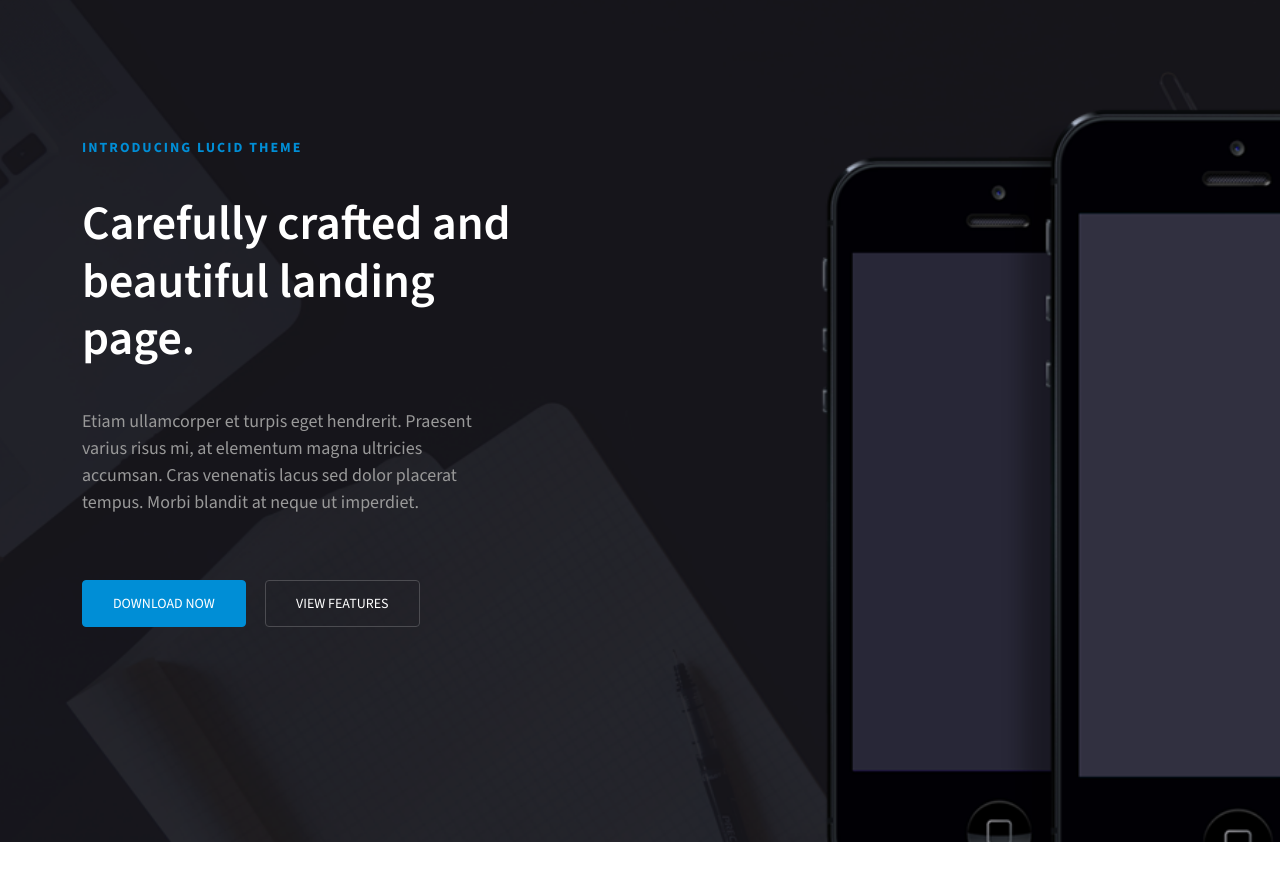
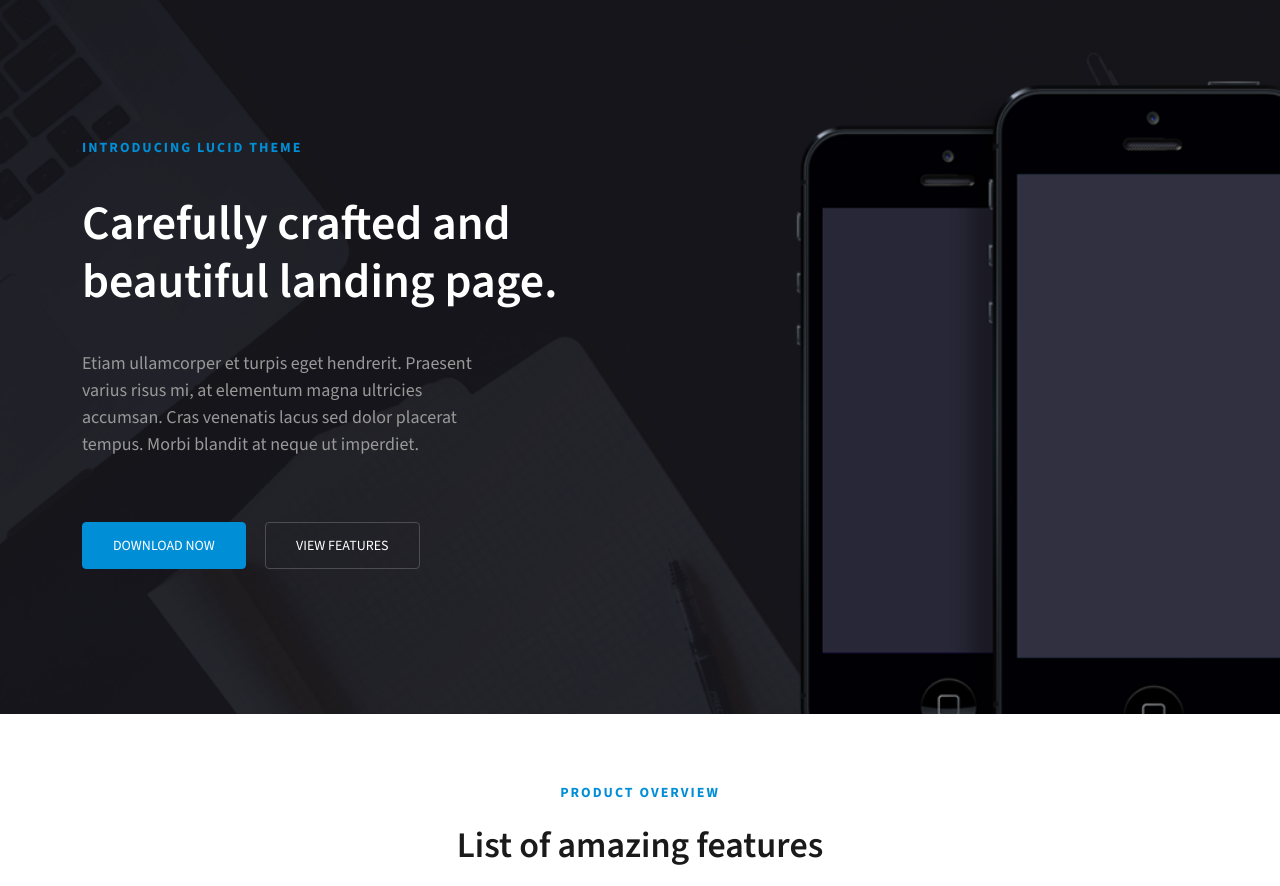
Before and after one commit to Rayhan5799/lucid, a plain HTML site: page index.html in a window 1280 px wide. Shown: the part 66-952 px from the top of the page. Drawn offline with nearby package versions, Linux system fonts and the light colour scheme.

Commit message:
Update style.css

```diff
--- a/css/style.css
+++ b/css/style.css
@@ -19,29 +19,27 @@ ul{
 li{
     list-style: none;
 }
-p{
-    color: #999999;
-    font-size: 18px;
-}
-.top{
+.title-h{
     color: #008ed6;
     font-size: 14px;
     text-transform: uppercase;
     letter-spacing: 2px;
     font-weight: 700;
 }
-.top-b{
+.title-b{
     color: #1a1a1a;
     font-size: 36px;
     font-weight: 600;
+}
+.title-f{
+    color: #999999;
+    font-size: 18px;
 }
 /******************
 global css end
 ******************/
 .header-section{
-    background: url(../img/banner-a.png);
-    background-position: center;
-    background-repeat: no-repeat;
+    background: url(../img/banner-a.png) center bottom no-repeat;
     background-size: cover;
     padding: 15px 0px;
 }
@@ -56,30 +54,23 @@ global css end
     background-repeat: no-repeat;
 }
 .header-section .content{
-    padding: 130px 0px;
-    padding-right: 100px;
+    padding: 130px 0px 0px;
+
 }
-.header-section .content span{
-    color: #008ed6;
-    font-size: 14px;
-    text-transform: uppercase;
-    letter-spacing: 2px;
-    font-weight: 700;
-}
+
 .header-section .content h1{
     color: #fff;
     font-size: 48px;
     font-weight: 600;
     margin: 36px 0px 40px;
+    padding-right: 20px;
 }
 .header-section .content p{
-    color: #999999;
-    font-size: 18px;
-    padding-right: 50px;
+    padding-right: 150px;
 }
 .header-section .content .join-btn{
     margin-top: 64px;
-    margin-bottom: 70px;
+    margin-bottom: 130px;
 }
 .header-section .content .join-btn .btn-primary{
     background: #008ed6;
@@ -91,7 +82,7 @@ global css end
     border-radius: 4px;
     transition: .5s;
 }
-.header-section .content .join-btn .btn-primary:hover{
+.header-section .content .join-btn .btn-primary:hover {
     background: transparent;
     border: 1px solid #4c4c51;
     transition: .5s;
@@ -124,10 +115,7 @@ global css end
 }
 
 .overvier-section .title h3{
-    color: #1a1a1a;
-    font-size: 36px;
-    font-weight: 600;
-    margin: 32px 0px 39px;
+    margin: 20px 0px 39px;
 }
 .overvier-section .box-inner{
     text-align: center;
@@ -151,12 +139,8 @@ global css end
 .device-section .d-img{
     text-align: center;
 }
-.device-section .title{}
-.device-section .title span{}
+
 .device-section .title h2{
-    color: #1a1a1a;
-    font-size: 36px;
-    font-weight: 600;
     margin: 22px 0px 30px;
 }
 .device-section .title p{
@@ -193,10 +177,10 @@ global css end
 .customize-secton .title p{
     margin-top: 30px;
 }
-.customize-secton .c-img{
+.customize-secton .phone2{
     margin-top: 100px;
 }
-.customize-secton .c-img img{
+.customize-secton . img{
     margin-left: -47px;
 }
 /* customize css end */
```
